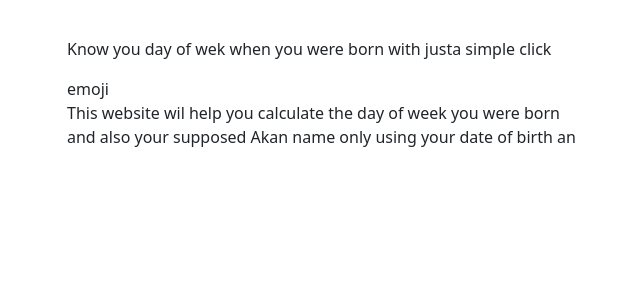
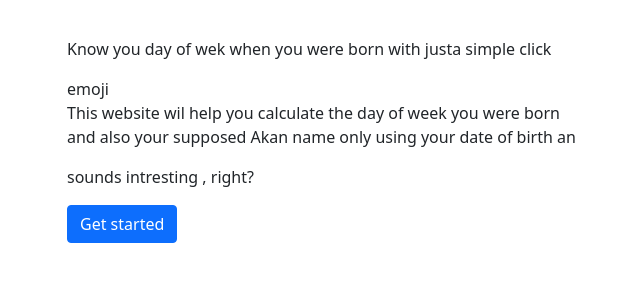
Before and after one commit to Rubyroy12/birthday-name, a plain HTML site: page index.html in a window 1280 px wide. Shown: the part 73-354 px from the top of the page, without its empty margins (15-655 px from the left). Drawn offline with nearby package versions, Linux system fonts and the light colour scheme.

Commit message:
add get started button

```diff
--- a/index.html
+++ b/index.html
@@ -18,6 +18,10 @@
         <p>Know you day of wek when you were born with justa simple click</p> emoji <br>
         <p>This website wil help you calculate the day of week you were born <br>
             and also your supposed Akan name only using your date of birth an</p>
+        <p>sounds intresting , right?</p>
+
+
+        <a class="btn btn-primary" href="https://getbootstrap.com/docs/5.0/components/buttons/">Get started</a>
 
 
 
```
